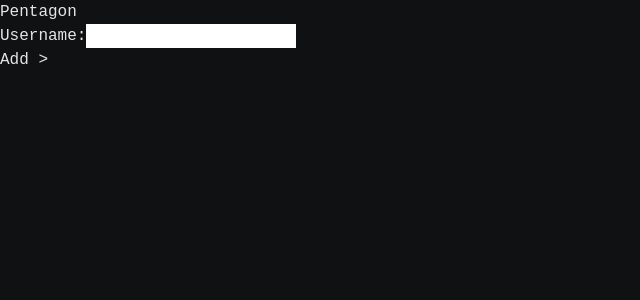
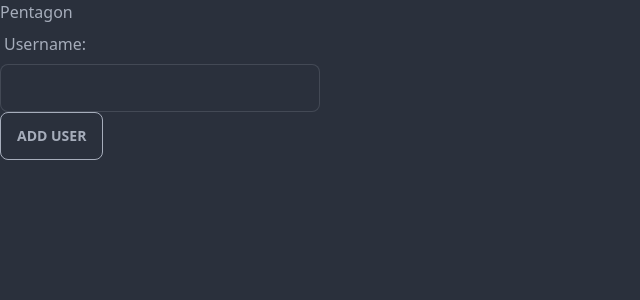
Before and after one commit to kualta/snap, a Next.js app: page / in a window 1280 px wide. Shown: the top 300 px of the page, without its empty margins (0-640 px from the left). Built offline with nearby package versions, Linux system fonts and the light colour scheme.

Commit message:
add styling, add user card

```diff
--- a/pages/HomePage.tsx
+++ b/app/HomePage.tsx
@@ -17,22 +17,30 @@ export default function HomePage() {
     };
 
     return (
-        <div className="roboto-mono text-stone-200 h-screen w-screen bg-[#101112]">
+        <div className="">
             <main className="">
                 <h1 className="">Pentagon</h1>
                 <h1>
                 </h1>
 
                 <form onSubmit={handleSubmit}>
-                    <label htmlFor="username">Username:</label>
+                    <label htmlFor="username" className="label">
+                        Username:
+                    </label>
                     <input
                         type="text"
                         name="username"
                         id="username"
+                        className="input input-bordered w-full max-w-xs"
                         onChange={handleChange}
                     />
                     <br />
-                    <Link href={`/profile/${handle}`}>{`Add >`}</Link>
+                    <Link
+                        className="btn btn-outline"
+                        href={`/profile/${handle}`}
+                    >
+                        {`Add User`}
+                    </Link>
                 </form>
             </main>
         </div>
--- /dev/null
+++ b/app/UserProfile.tsx
@@ -0,0 +1,61 @@
+import Image from "next/image";
+
+export type User = {
+    name: string;
+    username: string;
+    id: string;
+    following_count: number | undefined;
+    followers_count: number | undefined;
+    created_at: string | undefined;
+    profile_image_url: string | undefined;
+};
+
+export default function UserProfile(user: User) {
+    if (!user.profile_image_url) return null;
+
+    return (
+        <>
+            <div className="card w-96 bg-base-100 shadow-xl rounded-xl">
+                <div className="card-title px-10 pt-10">
+                    <div className="avatar">
+                        <div className="w-20 rounded-full ring ring-offset-base-100 ring-offset-2">
+                            <Image
+                                src={user.profile_image_url}
+                                width="100"
+                                height="100"
+                                alt={"profile image"}
+                            />
+                        </div>
+                    </div>
+                    <h1 className="px-7">{user.name}'s Profile</h1>
+                </div>
+                <div className="card-body text-right">
+                    <table>
+                        <tbody>
+                            <tr>
+                                <th>username:</th>
+                                <td>{user.username}</td>
+                            </tr>
+                            <tr>
+                                <th>id:</th>
+                                <td>{user.id}</td>
+                            </tr>
+                            <tr>
+                                <th>created:</th>
+                                <td>{user.created_at}</td>
+                            </tr>
+                            <tr>
+                                <th>followers:</th>
+                                <td>{user.followers_count}</td>
+                            </tr>
+                            <tr>
+                                <th>following:</th>
+                                <td>{user.following_count}</td>
+                            </tr>
+                        </tbody>
+                    </table>
+                </div>
+            </div>
+        </>
+    );
+}
--- a/app/layout.tsx
+++ b/app/layout.tsx
@@ -4,9 +4,11 @@ export default function RootLayout({ children }: {
     children: React.ReactNode;
 }) {
     return (
-        <html lang="en">
+        <html data-theme="dark" lang="en">
             <head />
-            <body>{children}</body>
+            <body className="h-screen w-screen">
+                {children}
+            </body>
         </html>
     );
 }
--- a/app/page.tsx
+++ b/app/page.tsx
@@ -1,4 +1,4 @@
-import HomePage from "../pages/HomePage";
+import HomePage from "./HomePage";
 
 export default async function Page() {
     return <HomePage />;
--- a/app/profile/[pid]/ProfilePage.tsx
+++ b/app/profile/[pid]/ProfilePage.tsx
@@ -3,8 +3,7 @@
 import Link from "next/link";
 import { usePathname } from "next/navigation";
 import { useEffect, useState } from "react";
-import { User } from "../../../components/user";
-import { UserProfile } from "../../../components/user_profile";
+import UserProfile, { User } from "../../UserProfile";
 import { fetchUser } from "./page";
 
 export default function Page() {
@@ -29,9 +28,10 @@ export default function Page() {
     return (
         <div className="">
             <main className="">
-                <h2>User profile</h2>
                 <UserProfile {...user} />
-                <Link href={"/"}>{`< Back Home`}</Link>
+                <Link className="btn btn-outline" href={"/"}>
+                    {`< Back Home`}
+                </Link>
             </main>
         </div>
     );
--- a/components/user.ts
+++ b/components/user.ts
@@ -1,3 +1,5 @@
+import Image from "next/image";
+
 export type User = {
     name: string;
     username: string;
@@ -7,3 +9,24 @@ export type User = {
     created_at: string | undefined;
     profile_image_url: string | undefined;
 };
+
+export const UserProfile = (user: User) => {
+    if (!user.profile_image_url) return null;
+
+    return (
+        <>
+            <Image
+                src={user.profile_image_url}
+                width="100"
+                height="100"
+                alt={"profile image"}
+            />
+            <h1>name: {user.name}</h1>
+            <h1>username: {user.username}</h1>
+            <h1>id: {user.id}</h1>
+            <h1>account created at: {user.created_at}</h1>
+            <h1>followers: {user.followers_count || "null"}</h1>
+            <h1>following: {user.following_count || "null"}</h1>
+        </>
+    );
+};
--- a/components/user_profile.tsx
+++ /dev/null
@@ -1,23 +0,0 @@
-import { User } from "./user";
-import Image from "next/image";
-
-export const UserProfile = (user: User) => {
-    if (!user.profile_image_url) return null;
-
-    return (
-        <>
-            <Image
-                src={user.profile_image_url}
-                width="100"
-                height="100"
-                alt={"profile image"}
-            />
-            <h1>name: {user.name}</h1>
-            <h1>username: {user.username}</h1>
-            <h1>id: {user.id}</h1>
-            <h1>account created at: {user.created_at}</h1>
-            <h1>followers: {user.followers_count || "null"}</h1>
-            <h1>following: {user.following_count || "null"}</h1>
-        </>
-    );
-};
--- a/package.json
+++ b/package.json
@@ -12,6 +12,7 @@
         "@types/node": "18.11.15",
         "@types/react": "18.0.26",
         "@types/react-dom": "18.0.9",
+        "daisyui": "^2.46.1",
         "next": "^13.1.1",
         "react": "^18.2.0",
         "react-dom": "^18.2.0",
--- a/tailwind.config.js
+++ b/tailwind.config.js
@@ -8,5 +8,5 @@ module.exports = {
     theme: {
         extend: {},
     },
-    plugins: [],
+    plugins: [require("daisyui")],
 };
```
Also changed, not shown: 1 other file (tests, documents, lock files or other folders).
